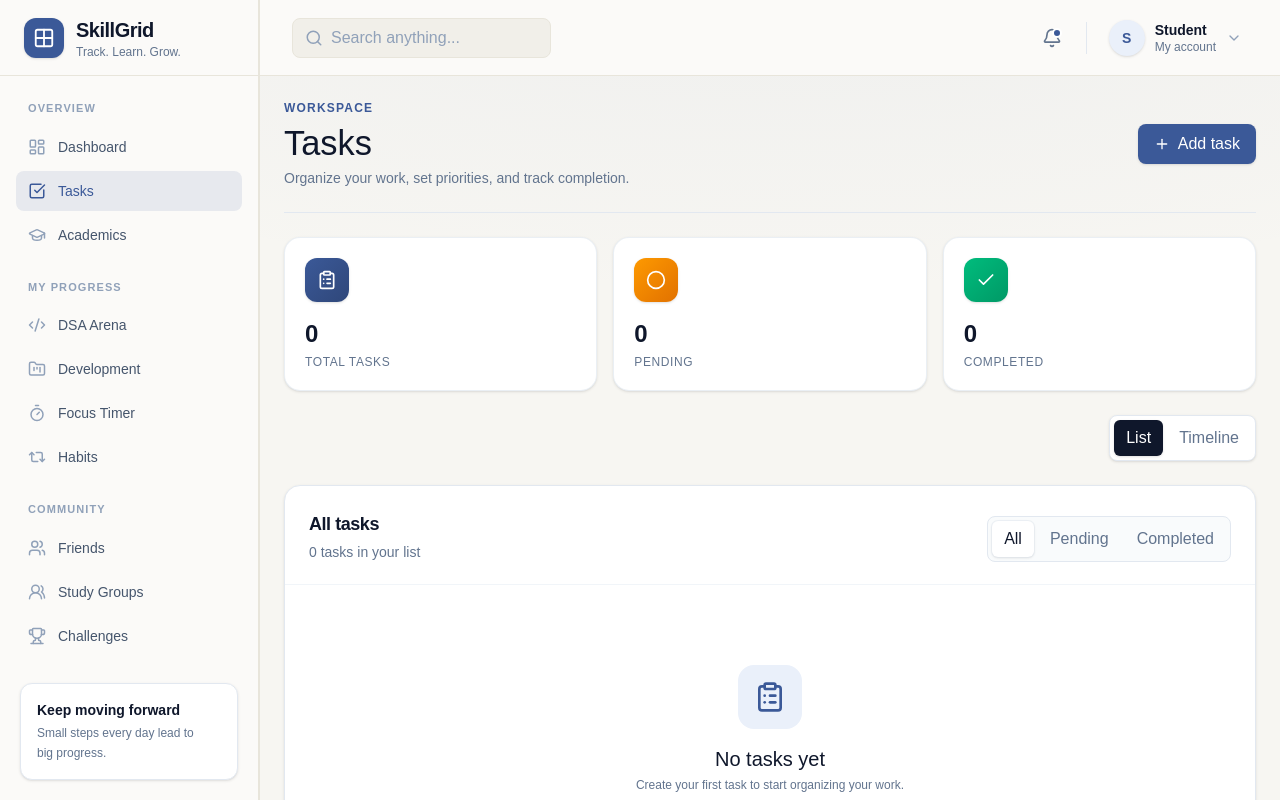
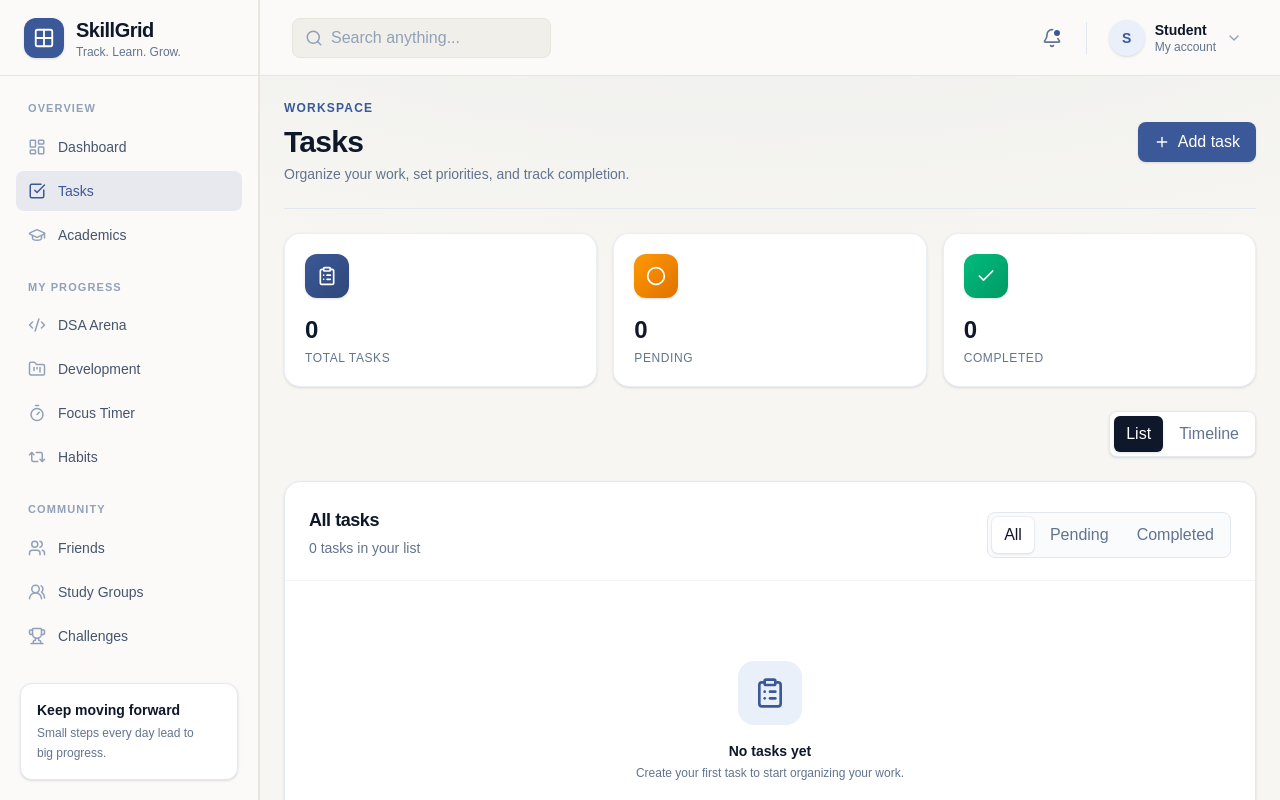
Before and after one commit to thiteswapnil1212-hue/skillGrid, a Next.js app in the folder skillgrid-app/: page /tasks in a window 1280 px wide. Built offline with nearby package versions, Linux system fonts and the light colour scheme.

Commit message:
style: unify font on tasks page

```diff
--- a/skillgrid-app/src/app/tasks/page.tsx
+++ b/skillgrid-app/src/app/tasks/page.tsx
@@ -153,7 +153,7 @@ export default function TasksPage() {
       <section className="flex flex-col justify-between gap-4 border-b border-slate-200 pb-6 sm:flex-row sm:items-center">
         <div>
           <p className="text-xs font-semibold uppercase tracking-widest text-primary">Workspace</p>
-          <h1 className="mt-2 font-display text-[1.8rem] font-medium leading-[1.15] text-slate-900 sm:text-[2.15rem]">
+          <h1 className="mt-2 text-2xl font-bold tracking-tight text-slate-900 sm:text-3xl">
             Tasks
           </h1>
           <p className="mt-1 text-sm text-slate-500">
@@ -335,7 +335,7 @@ export default function TasksPage() {
               <div className="rounded-2xl bg-primary-light p-4 mb-4 text-primary">
                 <ClipboardList className="h-8 w-8" />
               </div>
-              <h3 className="font-display text-xl font-medium text-slate-900">
+              <h3 className="text-sm font-semibold text-slate-900">
                 {tasks.length === 0 ? "No tasks yet" : `No ${filter.toLowerCase()} tasks`}
               </h3>
               <p className="mt-1 text-xs text-slate-500 max-w-sm">
```
